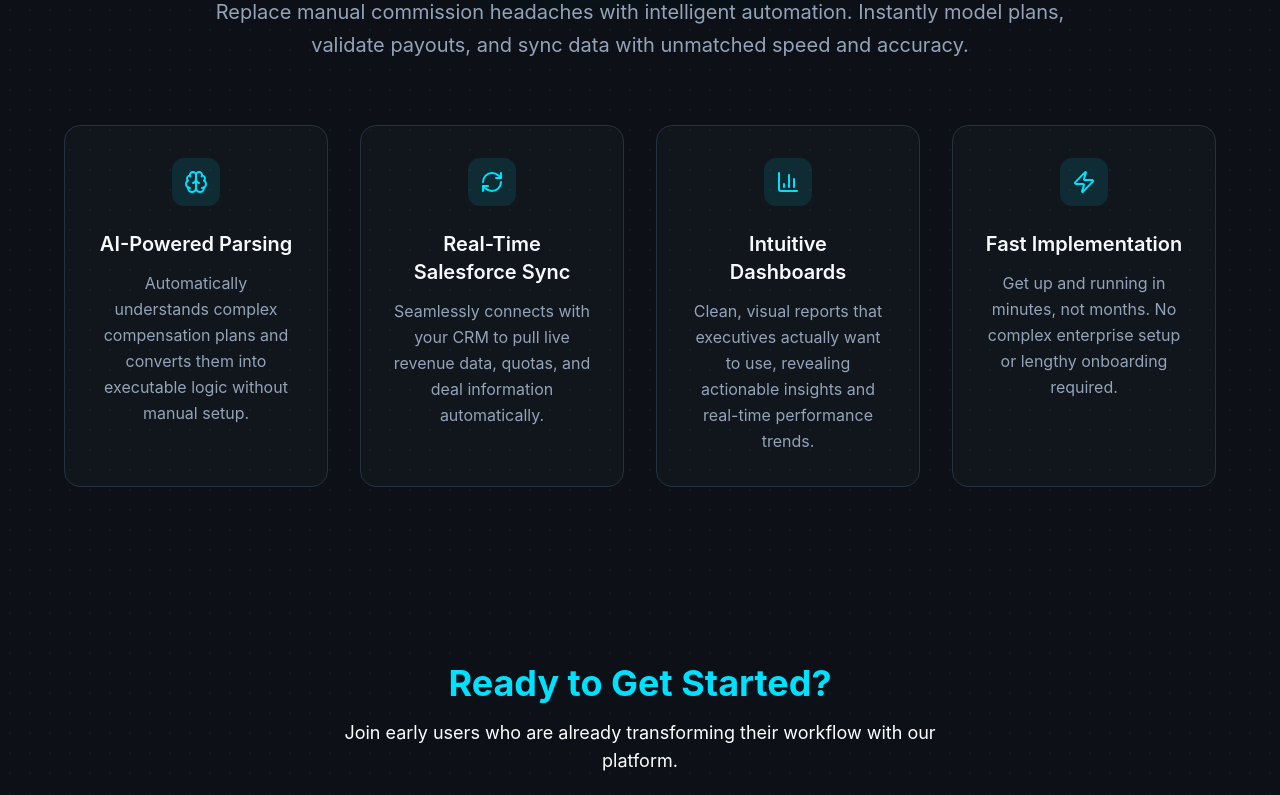
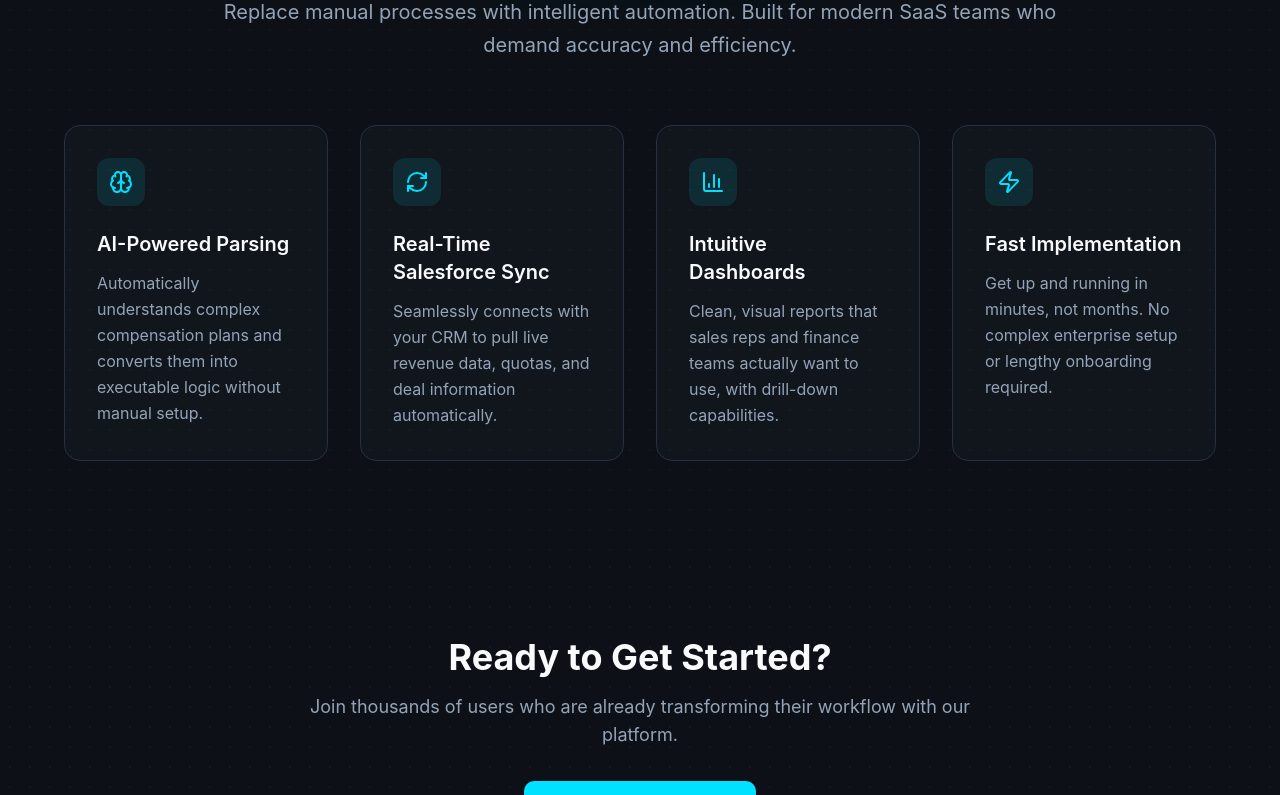
Before and after one commit to complytics-dev/complytics-ai-insights, a React (Vite) app: page / in a window 1280 px wide. Shown: the part 1020-1815 px from the top of the page. Built offline with nearby package versions, Linux system fonts and the light colour scheme; the HTML template or start-up script is replaced by a standard one.

Commit message:
Reverted to commit 34424c499569e936d986be32b9be8666218962c2

```diff
--- a/src/components/CTA.tsx
+++ b/src/components/CTA.tsx
@@ -11,11 +11,11 @@ export const CTA = () => {
 
       <div className="container mx-auto px-4 relative z-10">
         <div className="text-center">
-          <h2 className="text-3xl md:text-4xl font-bold mb-4 text-primary">
+          <h2 className="text-3xl md:text-4xl font-bold mb-4">
             Ready to Get Started?
           </h2>
-          <p className="text-lg text-white mb-8 max-w-2xl mx-auto">
-            Join early users who are already transforming their workflow with our platform.
+          <p className="text-lg text-muted-foreground mb-8 max-w-2xl mx-auto">
+            Join thousands of users who are already transforming their workflow with our platform.
           </p>
           <Button asChild size="lg" className="text-lg px-8 py-6">
             <Link to="/waitlist">
--- a/src/components/Features.tsx
+++ b/src/components/Features.tsx
@@ -15,7 +15,7 @@ export const Features = () => {
     {
       icon: BarChart3,
       title: "Intuitive Dashboards",
-      description: "Clean, visual reports that executives actually want to use, revealing actionable insights and real-time performance trends."
+      description: "Clean, visual reports that sales reps and finance teams actually want to use, with drill-down capabilities."
     },
     {
       icon: Zap,
@@ -37,7 +37,7 @@ export const Features = () => {
             </span>
           </h2>
           <p className="text-xl text-muted-foreground leading-relaxed">
-            Replace manual commission headaches with intelligent automation. Instantly model plans, validate payouts, and sync data with unmatched speed and accuracy.
+            Replace manual processes with intelligent automation. Built for modern SaaS teams who demand accuracy and efficiency.
           </p>
         </div>
 
@@ -45,10 +45,10 @@ export const Features = () => {
           {features.map((feature, index) => (
             <div
               key={feature.title}
-              className="group p-8 rounded-2xl bg-card border border-border hover:border-primary/20 transition-all duration-300 hover:shadow-feature text-center"
+              className="group p-8 rounded-2xl bg-card border border-border hover:border-primary/20 transition-all duration-300 hover:shadow-feature"
               style={{ animationDelay: `${index * 100}ms` }}
             >
-              <div className="flex items-center justify-center w-12 h-12 bg-primary/10 rounded-xl mb-6 group-hover:bg-primary/20 transition-colors duration-300 mx-auto">
+              <div className="flex items-center justify-center w-12 h-12 bg-primary/10 rounded-xl mb-6 group-hover:bg-primary/20 transition-colors duration-300">
                 <feature.icon className="h-6 w-6 text-primary" />
               </div>
 
--- a/src/pages/Waitlist.tsx
+++ b/src/pages/Waitlist.tsx
@@ -45,7 +45,10 @@ const Waitlist = () => {
             End commission confusion.
             <span className="text-primary block">Start commission clarity.</span>
           </h1>
-          <p className="text-lg text-muted-foreground mb-6 max-w-2xl mx-auto">Join the waitlist for Complytics, the AI-powered platform that replaces chaotic spreadsheets with real-time, error-free payouts.</p>
+          <p className="text-lg text-muted-foreground mb-6 max-w-2xl mx-auto">
+            Join the waitlist for Complytics, the AI-powered platform that eliminates manual
+            spreadsheets and delivers transparent, accurate commission reports for every sales rep.
+          </p>
         </div>
       </section>
 
```
